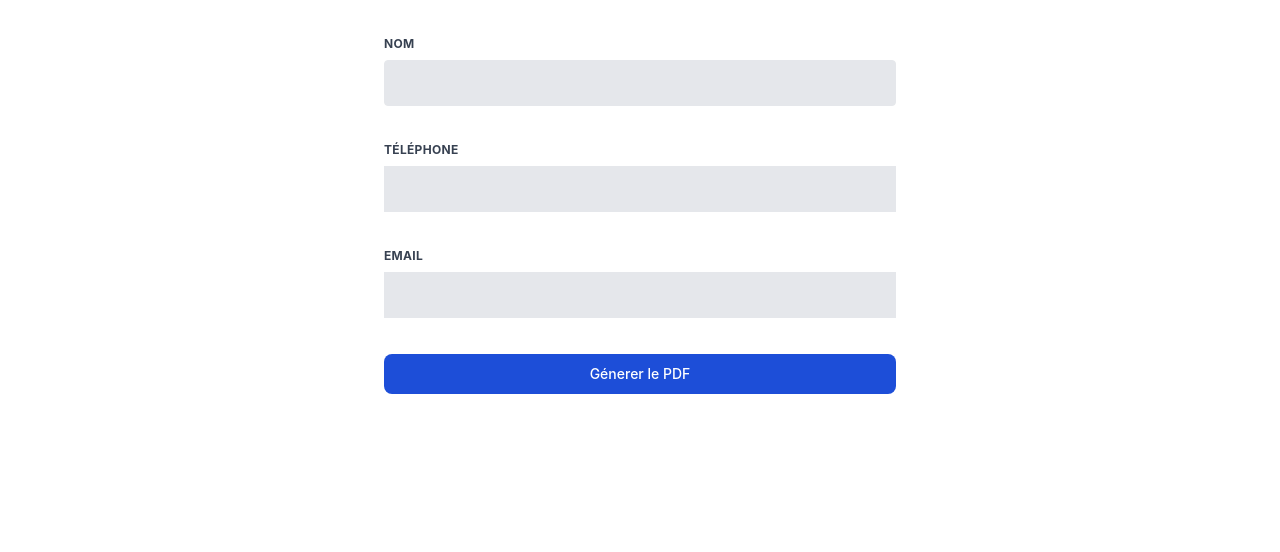
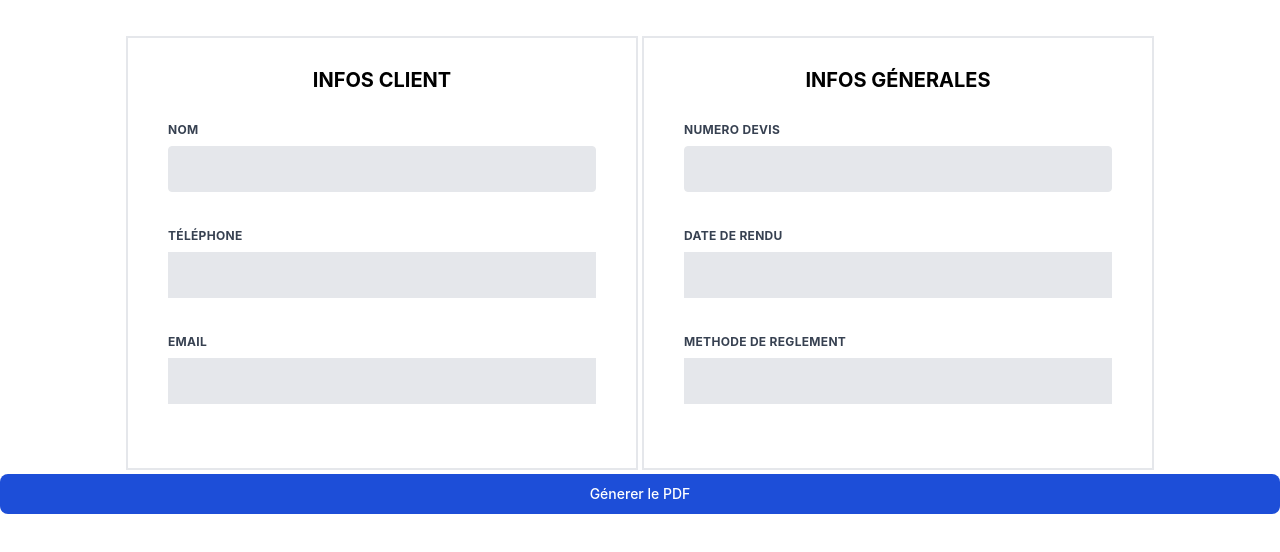
Before and after one commit to Iznobadd/generateur-devis, a React (Create React App) app in the folder client/: page / in a window 1280 px wide. Shown: the top 552 px of the page. Built offline with nearby package versions, Linux system fonts and the light colour scheme; what @react-pdf/renderer would draw is missing.

Commit message:
add form style

```diff
--- a/client/src/components/FormDevis.tsx
+++ b/client/src/components/FormDevis.tsx
@@ -8,6 +8,9 @@ export default function FormDevis() {
     name: "",
     phone: "",
     email: "",
+    numero: "",
+    rendu: "",
+    reglement: "",
   });
 
   const handleEdit = () => {
@@ -36,12 +39,22 @@ export default function FormDevis() {
             name={formInfo.name}
             phone={formInfo.phone}
             email={formInfo.email}
+            numero={formInfo.numero}
+            rendu={formInfo.rendu}
+            reglement={formInfo.reglement}
           />
         </div>
       ) : (
-        <form className="w-full max-w-lg m-auto mt-9" onSubmit={handleSubmit}>
-          <div className="flex flex-wrap -mx-3 mb-6">
-            <div className="w-full px-3 mb-6 md:mb-0">
+        <form
+          className="w-full mt-9 mx-auto flex flex-wrap gap-1 justify-center"
+          onSubmit={handleSubmit}
+        >
+          <div className="w-2/5 p-7 border-2 flex flex-wrap">
+            <h1 className="text-center font-bold text-xl w-full mb-7">
+              INFOS CLIENT
+            </h1>
+            <div className="flex flex-wrap mb-6 w-full">
+              <div className="px-3 mb-6 md:mb-0 w-full">
                 <label
                   className="block uppercase tracking-wide text-gray-700 text-xs font-bold mb-2"
                   htmlFor="name"
@@ -57,7 +70,7 @@ export default function FormDevis() {
                 />
               </div>
             </div>
-          <div className="flex flex-wrap -mx-3 mb-6">
+            <div className="flex flex-wrap mb-6 w-full">
               <div className="w-full px-3 mb-6 md:mb-0">
                 <label
                   className="block uppercase tracking-wide text-gray-700 text-xs font-bold mb-2"
@@ -74,7 +87,7 @@ export default function FormDevis() {
                 />
               </div>
             </div>
-          <div className="flex flex-wrap -mx-3 mb-6">
+            <div className="flex flex-wrap mb-6 w-full">
               <div className="w-full px-3 mb-6 md:mb-0">
                 <label
                   className="block uppercase tracking-wide text-gray-700 text-xs font-bold mb-2"
@@ -91,6 +104,63 @@ export default function FormDevis() {
                 />
               </div>
             </div>
+          </div>
+          <div className="w-2/5 p-7 border-2 flex flex-wrap">
+            <h1 className="text-center font-bold text-xl w-full mb-7">
+              INFOS GÉNERALES
+            </h1>
+            <div className="flex flex-wrap mb-6 w-full">
+              <div className="px-3 mb-6 md:mb-0 w-full">
+                <label
+                  className="block uppercase tracking-wide text-gray-700 text-xs font-bold mb-2"
+                  htmlFor="numero"
+                >
+                  numero devis
+                </label>
+                <input
+                  className="appearance-none block w-full bg-gray-200 text-gray-700 border rounded py-3 px-4 mb-3 leading-tight focus:outline-none focus:bg-white"
+                  name="numero"
+                  type="text"
+                  value={formInfo.numero}
+                  onChange={handleChange}
+                />
+              </div>
+            </div>
+            <div className="flex flex-wrap mb-6 w-full">
+              <div className="w-full px-3 mb-6 md:mb-0">
+                <label
+                  className="block uppercase tracking-wide text-gray-700 text-xs font-bold mb-2"
+                  htmlFor="rendu"
+                >
+                  date de rendu
+                </label>
+                <input
+                  className="appearance-none block w-full bg-gray-200 text-gray-700 border py-3 px-4 mb-3 leading-tight focus:outline-none focus:bg-white"
+                  name="rendu"
+                  type="text"
+                  value={formInfo.rendu}
+                  onChange={handleChange}
+                />
+              </div>
+            </div>
+            <div className="flex flex-wrap mb-6 w-full">
+              <div className="w-full px-3 mb-6 md:mb-0">
+                <label
+                  className="block uppercase tracking-wide text-gray-700 text-xs font-bold mb-2"
+                  htmlFor="reglement"
+                >
+                  methode de reglement
+                </label>
+                <input
+                  className="appearance-none block w-full bg-gray-200 text-gray-700 border py-3 px-4 mb-3 leading-tight focus:outline-none focus:bg-white"
+                  name="reglement"
+                  type="text"
+                  value={formInfo.reglement}
+                  onChange={handleChange}
+                />
+              </div>
+            </div>
+          </div>
           <button
             type="submit"
             className="text-white bg-blue-700 hover:bg-blue-800 focus:ring-4 focus:outline-none focus:ring-blue-300 font-medium rounded-lg text-sm w-full px-5 py-2.5 text-center dark:bg-blue-600 dark:hover:bg-blue-700 dark:focus:ring-blue-800"
--- a/client/src/components/PDFView.tsx
+++ b/client/src/components/PDFView.tsx
@@ -55,9 +55,9 @@ export default function PDFView(props: any) {
                 >
                   DEVIS
                 </Text>
-                <Text>Numéro : 123</Text>
+                <Text>Numéro : {props.numero}</Text>
                 <Text>Date : {getCurrentDate("/")}</Text>
-                <Text>Due Date : 24.05.2025</Text>
+                <Text>Due Date : {props.rendu}</Text>
               </View>
 
               <View style={styles.tab}>
@@ -91,8 +91,7 @@ export default function PDFView(props: any) {
               <View style={styles.footer}>
                 <View style={styles.w_70}>
                   <Text style={styles.orange_color}>METHODE DE RÉGLEMENT</Text>
-                  <Text>Account Name: Brandon CEBI</Text>
-                  <Text>Account No : 123-456-7890</Text>
+                  <Text>{props.reglement}</Text>
                 </View>
                 <View style={styles.w_30}>
                   <View style={styles.recap}>
```
Lines whose indentation alone changed are shown as unchanged.
